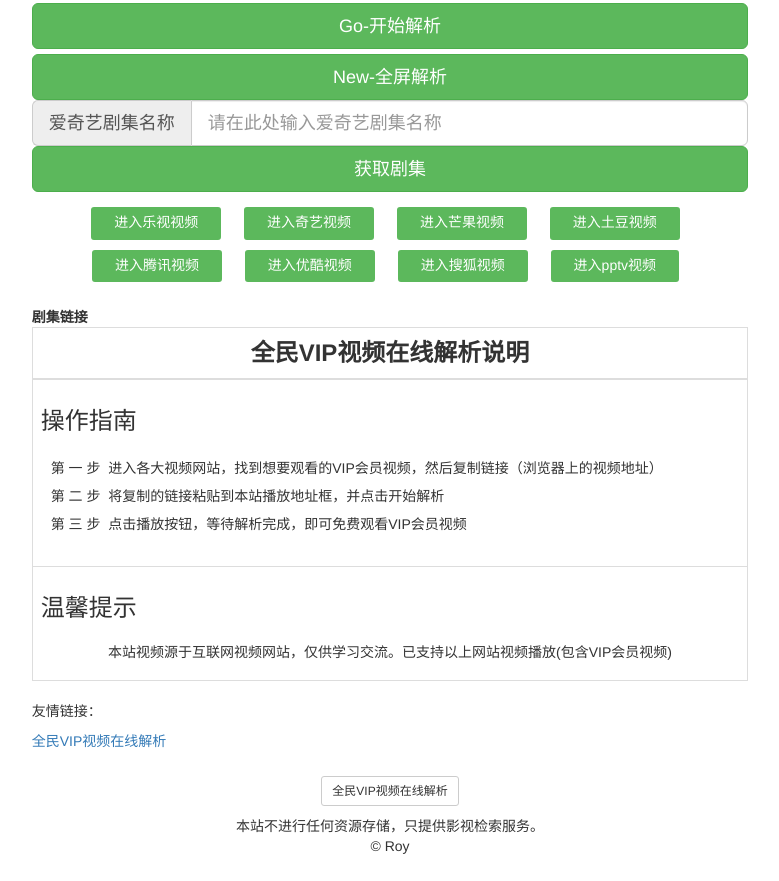
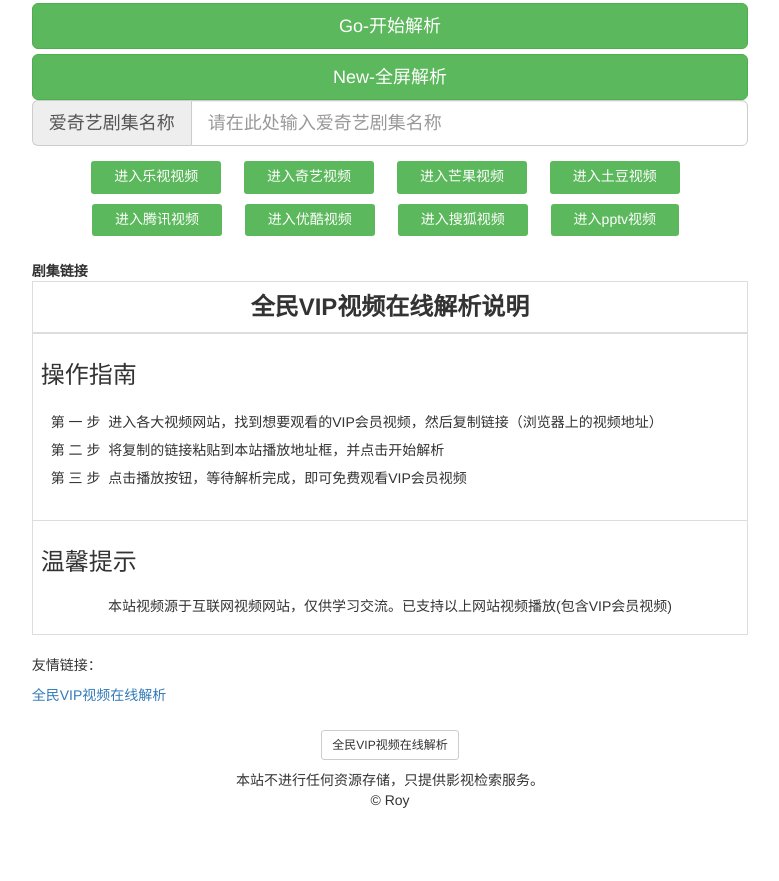
Before and after one commit to cx4/soap-tunnel, a plain HTML site: page index.html in a window 1280 px wide. Shown: the part 943-1824 px from the top of the page, without its empty margins (250-1029 px from the left). After the commit the page ends 1778 px from the top, so only its background shows below. Drawn offline with nearby package versions, Linux system fonts and the light colour scheme.

Commit message:
Update index.html

```diff
--- a/index.html
+++ b/index.html
@@ -149,7 +149,7 @@
 		</div>
 		<div class="col-md-14 column">
 			<div>
-				<button id="bf" type="button" class="btn btn-success btn-lg btn-block hidden-xs" onclick="iqiyi()">获取剧集</button>
+				<button id="bf" type="button" class="btn btn-success btn-lg btn-block visible-xs" onclick="iqiyi()">获取剧集</button>
 		</div>
 	</div>
 		<div class="unit-100">
```
